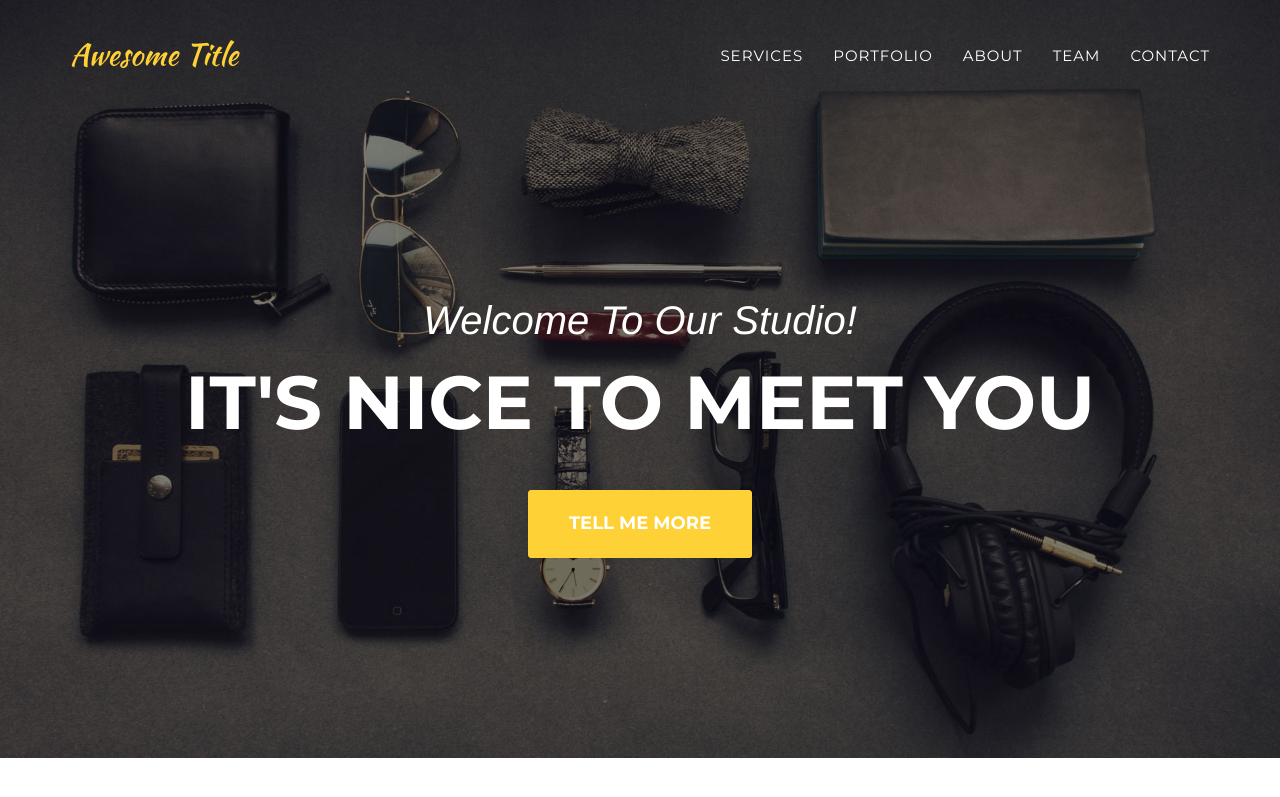
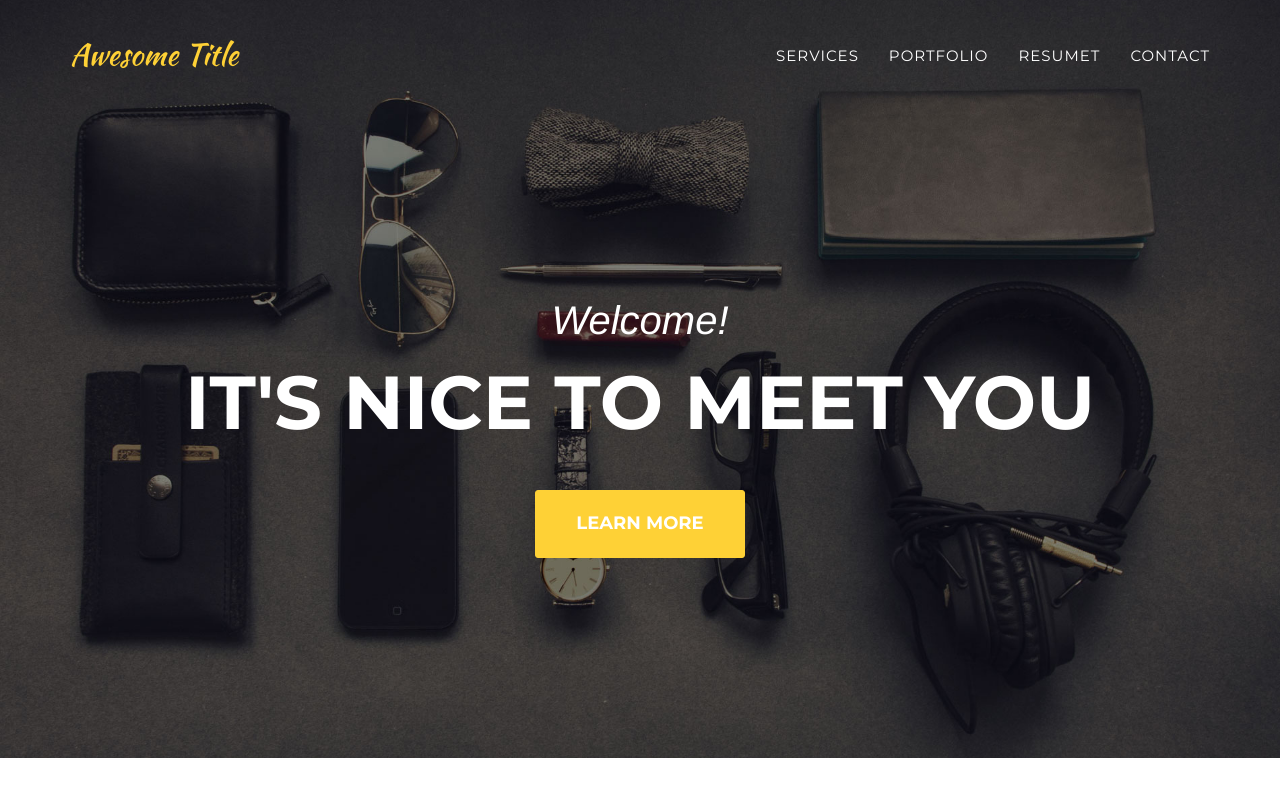
Before and after one commit to mcranmer1/madi-designs.com, a Jekyll site: the page built from index.html, in a window 1280 px wide and 900 px high. Shown: the top 797 px of the window. Built offline with Jekyll 4.4.1, drawn with Linux system fonts in a browser that asks for light colours; some web fonts are replaced.

Commit message:
header update

```diff
--- a/_includes/header.html
+++ b/_includes/header.html
@@ -25,10 +25,7 @@
                         <a class="page-scroll" href="#portfolio">Portfolio</a>
                     </li>
                     <li>
-                        <a class="page-scroll" href="#about">About</a>
-                    </li>
-                    <li>
-                        <a class="page-scroll" href="#team">Team</a>
+                        <a class="page-scroll" href="#about">Resumet</a>
                     </li>
                     <li>
                         <a class="page-scroll" href="#contact">Contact</a>
@@ -44,9 +41,9 @@
     <header>
         <div class="container">
             <div class="intro-text">
-                <div class="intro-lead-in">Welcome To Our Studio!</div>
+                <div class="intro-lead-in">Welcome!</div>
                 <div class="intro-heading">It's Nice To Meet You</div>
-                <a href="#services" class="page-scroll btn btn-xl">Tell Me More</a>
+                <a href="#services" class="page-scroll btn btn-xl">Learn More</a>
             </div>
         </div>
     </header>
```
